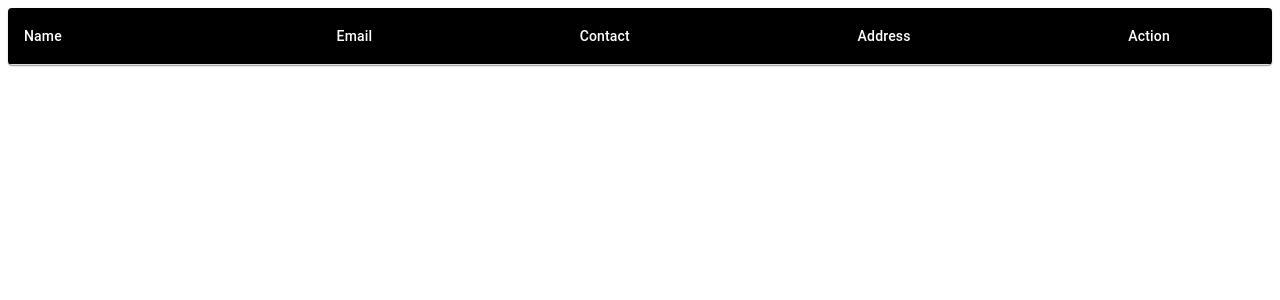
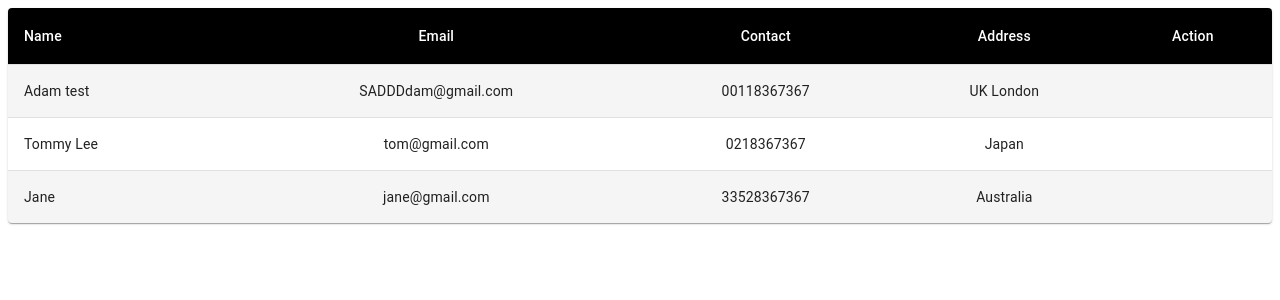
Before and after one commit to grum1n/react-crud-json-redux, a React (Create React App) app: page / in a window 1280 px wide. Shown: the top 300 px of the page. Built offline with nearby package versions, Linux system fonts and the light colour scheme; data requests are answered from the project's data file.

Commit message:
in home page show users

```diff
--- a/src/pages/Home.js
+++ b/src/pages/Home.js
@@ -33,6 +33,8 @@ const Home = () => {
 
     let dispatch = useDispatch();
 
+    const {users} = useSelector(state => state.data);
+
     useEffect(() => {
         dispatch(loadUsers());
     }, []);
@@ -50,17 +52,17 @@ const Home = () => {
           </TableRow>
         </TableHead>
         <TableBody>
-          {/* {users.map((user) => (
-            <StyledTableRow key={row.id}>
+          {users && users.map((user) => (
+            <StyledTableRow key={user.id}>
               <StyledTableCell component="th" scope="row">
                 {user.name}
               </StyledTableCell>
-              <StyledTableCell align="center">{user.name}</StyledTableCell>
-              <StyledTableCell align="center">{user.faemailt}</StyledTableCell>
-              <StyledTableCell align="center">{user.conatct}</StyledTableCell>
-              <StyledTableCell align="center">{user.action}</StyledTableCell>
+              <StyledTableCell align="center">{user.email}</StyledTableCell>
+              <StyledTableCell align="center">{user.contact}</StyledTableCell>
+              <StyledTableCell align="center">{user.address}</StyledTableCell>
+              <StyledTableCell align="center"></StyledTableCell>
             </StyledTableRow>
-          ))} */}
+          ))}
         </TableBody>
       </Table>
     </TableContainer>
--- a/src/redux/root-reducer.js
+++ b/src/redux/root-reducer.js
@@ -3,7 +3,7 @@ import usersReducers from "./reducer";
 
 
 const rootReducer = combineReducers({
-    users: usersReducers
+    data: usersReducers
 });
 
 export default rootReducer;
```
